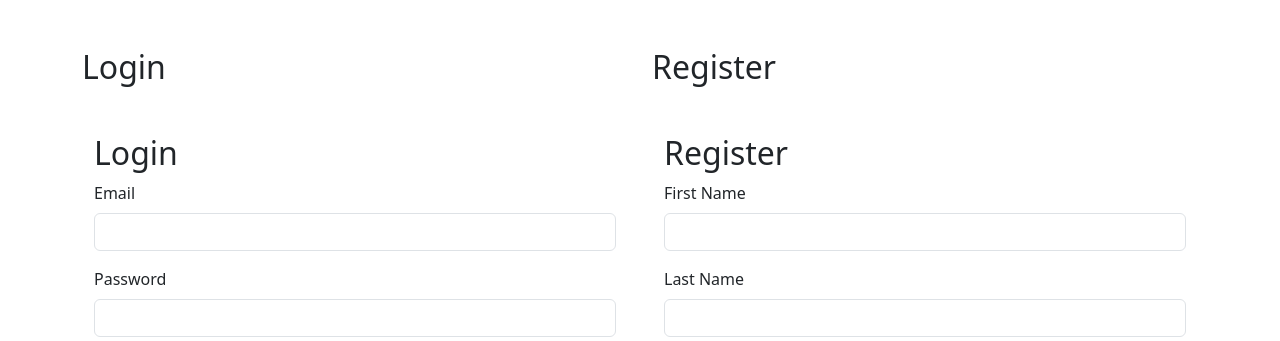
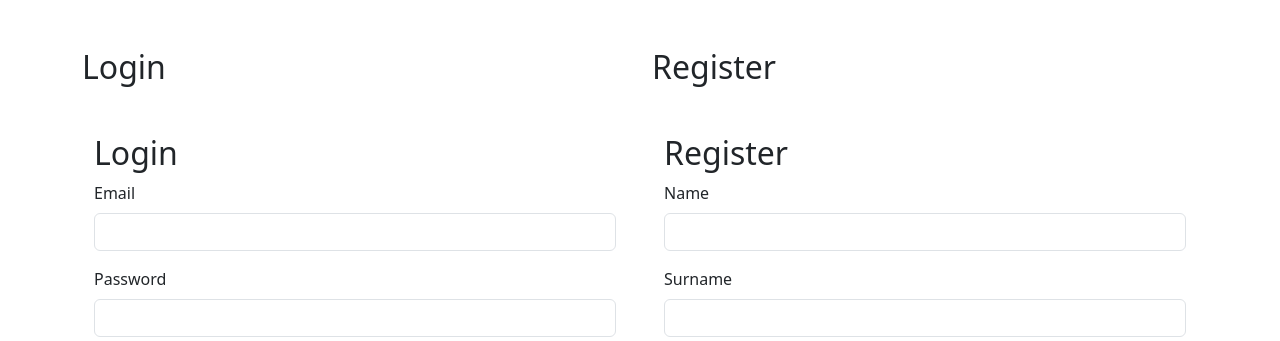
Before and after one commit to IvanPPetrov02/Pazar_FE, a React (Vite) app in the folder Pazar/: page /auth in a window 1280 px wide. Shown: the top 341 px of the page. Built offline with nearby package versions, Linux system fonts and the light colour scheme.

Commit message:
testing register endpoint if returns empty responce

```diff
--- a/Pazar/src/Components/Register.jsx
+++ b/Pazar/src/Components/Register.jsx
@@ -2,8 +2,8 @@
 import axios from 'axios';
 
 const Register = () => {
-    const [firstName, setFirstName] = useState('');
-    const [lastName, setLastName] = useState('');
+    const [name, setName] = useState('');
+    const [surname, setSurname] = useState('');
     const [email, setEmail] = useState('');
     const [password, setPassword] = useState('');
     const [loading, setLoading] = useState(false);
@@ -16,10 +16,10 @@
 
         try {
             const response = await axios.post('http://localhost:8000/api/User/register', {
-                firstName,
-                lastName,
                 email,
-                password
+                password,
+                name,
+                surname
             });
             console.log(response);
             if (response.status === 200 && response.data.message === "User created") {
@@ -52,22 +52,22 @@
             <h2>Register</h2>
             <form onSubmit={handleRegister}>
                 <div className="mb-3">
-                    <label className="form-label">First Name</label>
+                    <label className="form-label">Name</label>
                     <input
                         type="text"
                         className="form-control"
-                        value={firstName}
-                        onChange={(e) => setFirstName(e.target.value)}
+                        value={name}
+                        onChange={(e) => setName(e.target.value)}
                         required
                     />
                 </div>
                 <div className="mb-3">
-                    <label className="form-label">Last Name</label>
+                    <label className="form-label">Surname</label>
                     <input
                         type="text"
                         className="form-control"
-                        value={lastName}
-                        onChange={(e) => setLastName(e.target.value)}
+                        value={surname}
+                        onChange={(e) => setSurname(e.target.value)}
                         required
                     />
                 </div>
```
